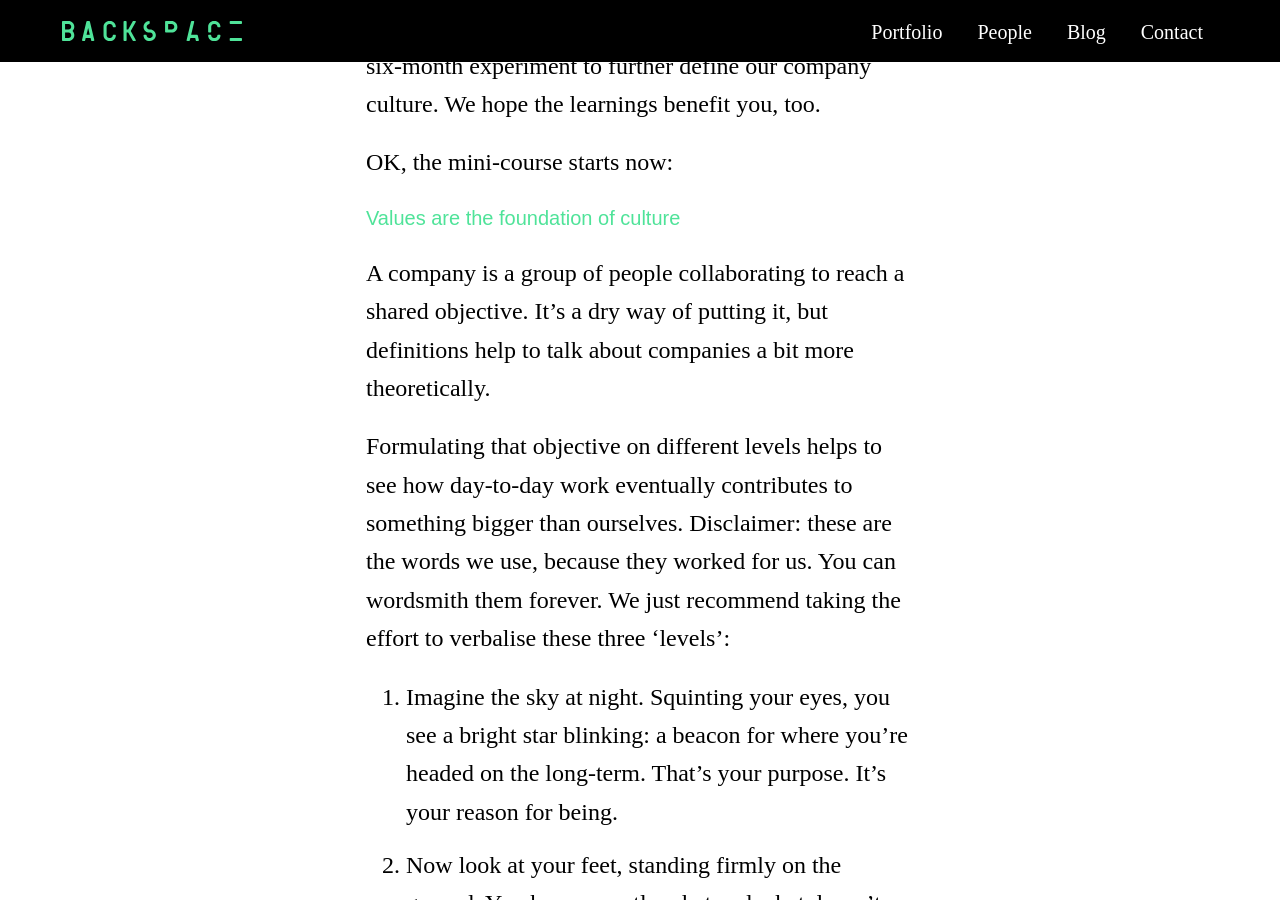
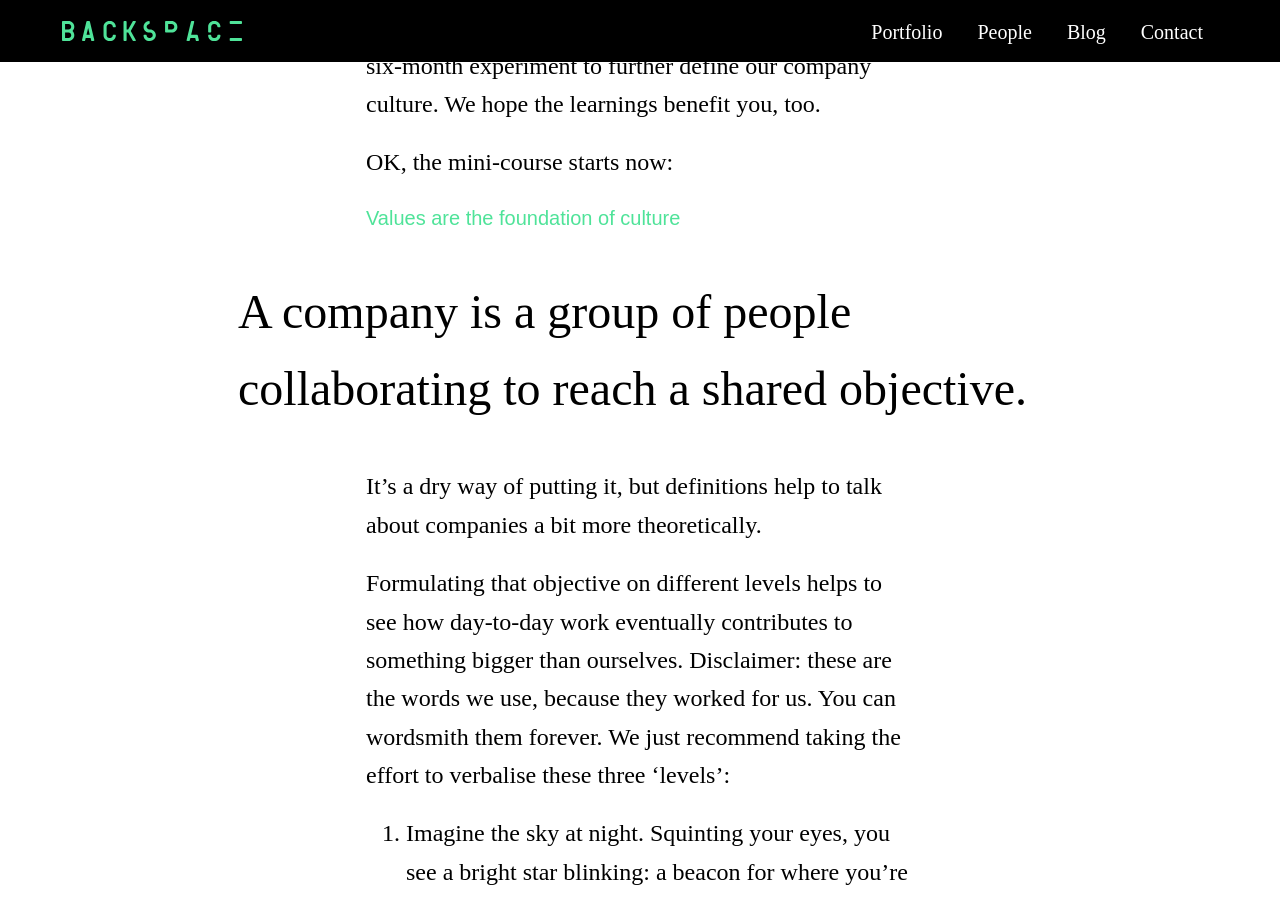
Before and after one commit to backspacehq/backspacehq.github.io, a Jekyll site: the page built from _posts/2016-07-13-stay-on-top-of-your-culture.markdown, in a window 1280 px wide and 900 px high, scrolled down 1810 px. Built offline with Jekyll 4.4.1, drawn with Linux system fonts in a browser that asks for light colours; comment, search, counter and statistics services are not loaded.

```diff
--- a/_posts/2016-07-13-stay-on-top-of-your-culture.markdown
+++ b/_posts/2016-07-13-stay-on-top-of-your-culture.markdown
@@ -21,11 +21,13 @@ For that reason, we keep track of head and heart; performance and happiness; pro
 
 This post shares the tools we used over the course of a six-month experiment to further define our company culture. We hope the learnings benefit you, too.
 
-**OK, the mini-course starts now:**
+OK, the mini-course starts now:
 
 ### Values are the foundation of culture
 
-A company is a group of people collaborating to reach a shared objective. It’s a dry way of putting it, but definitions help to talk about companies a bit more theoretically.
+> A company is a group of people collaborating to reach a shared objective.
+
+It’s a dry way of putting it, but definitions help to talk about companies a bit more theoretically.
 
 Formulating that objective on different levels helps to see how day-to-day work eventually contributes to something bigger than ourselves. Disclaimer: these are the words we use, because they worked for us. You can wordsmith them forever. We just recommend taking the effort to verbalise these three ‘levels’:
 
```
